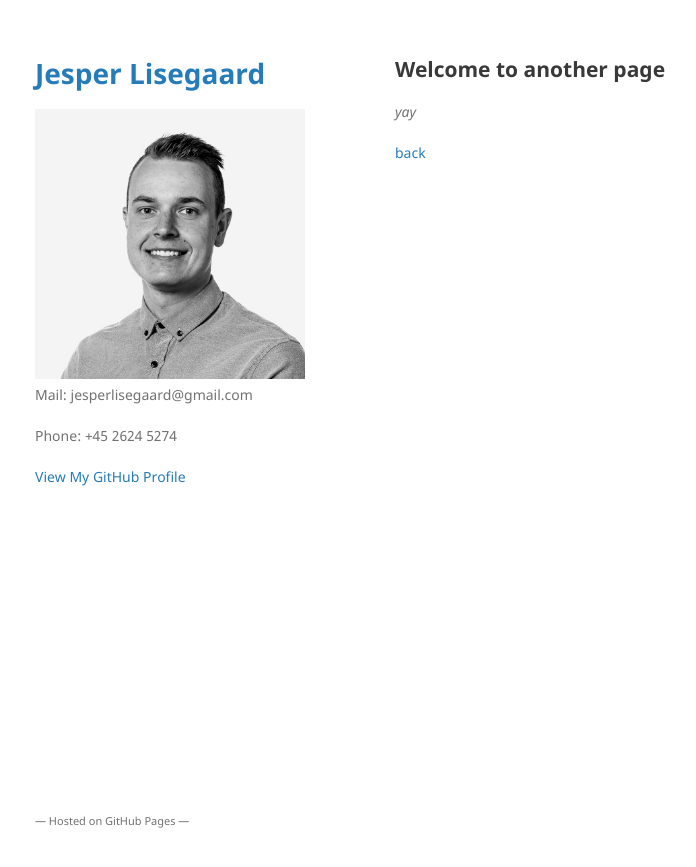
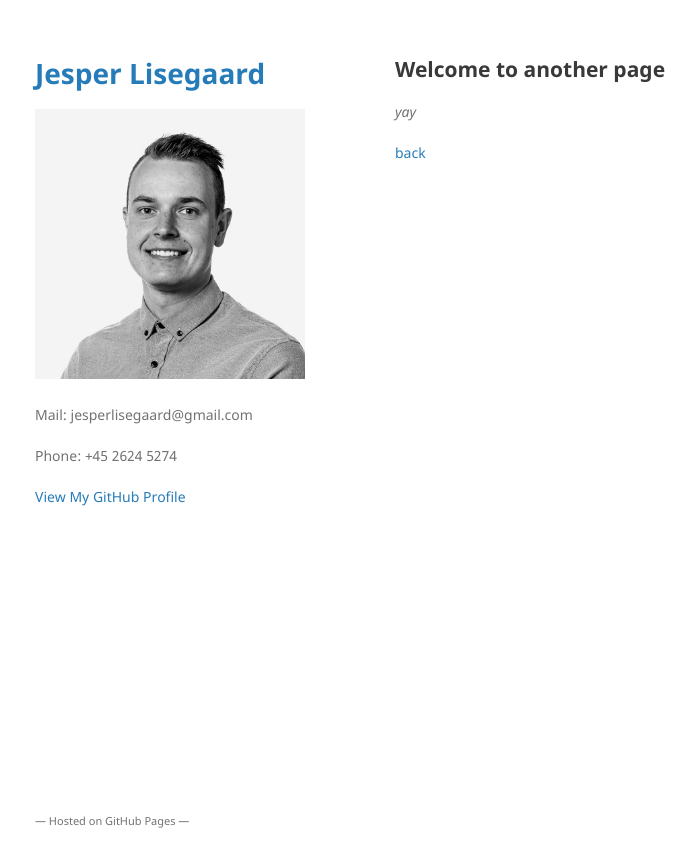
Before and after one commit to JLisegaard/jlisegaard.github.io, a Jekyll site: the page built from another-page.md, in a window 1280 px wide. Shown: the top 867 px of the page, without its empty margins (175-871 px from the left). Built offline with Jekyll 4.4.1, drawn with Linux system fonts in a browser that asks for light colours; our own code applies the rules of GitHub Pages for plain Markdown files.

Commit message:
Update default.html

```diff
--- a/_layouts/default.html
+++ b/_layouts/default.html
@@ -23,6 +23,7 @@
         {% endif %}
 
         <!--<p>{{ site.description | default: site.github.project_tagline }}</p>-->
+        <p class="view"> </p>
 
         <p class="view">Mail: jesperlisegaard@gmail.com</p>
 
```
